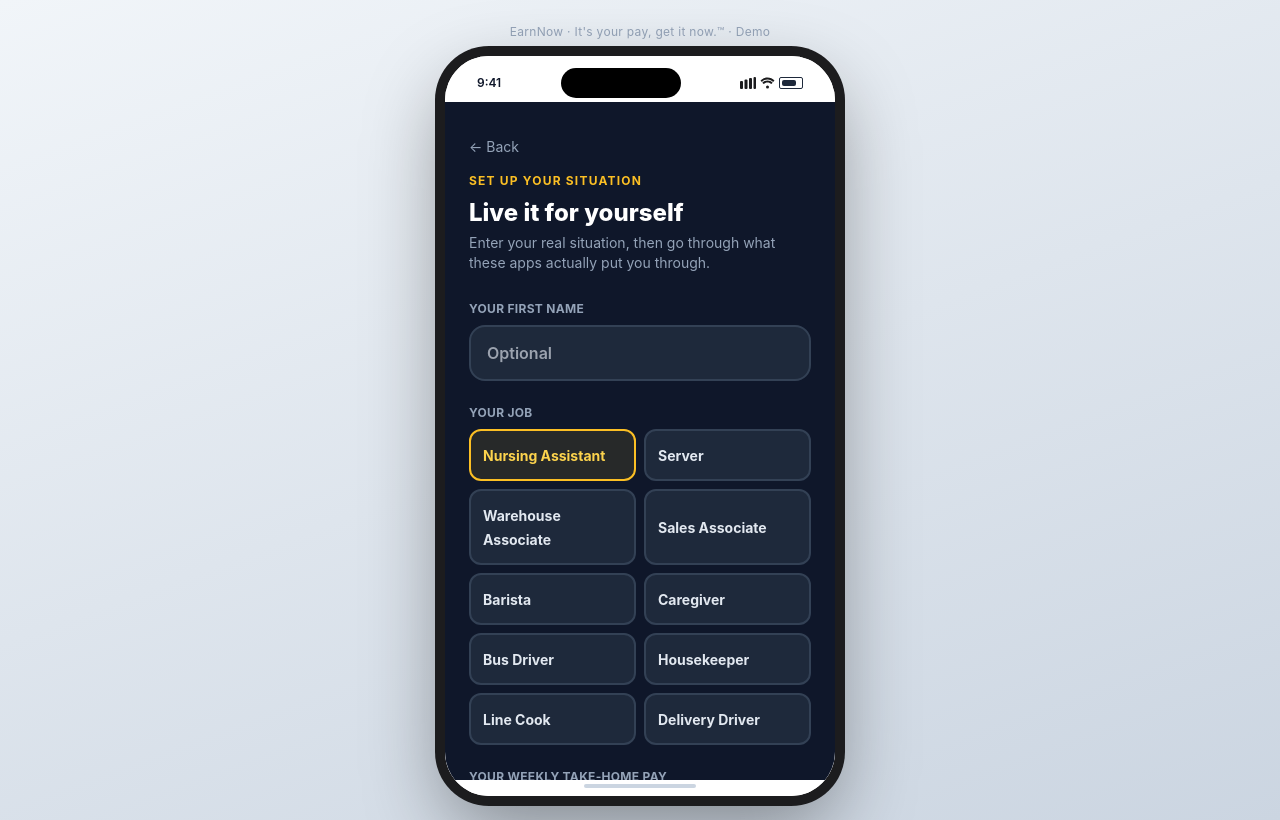
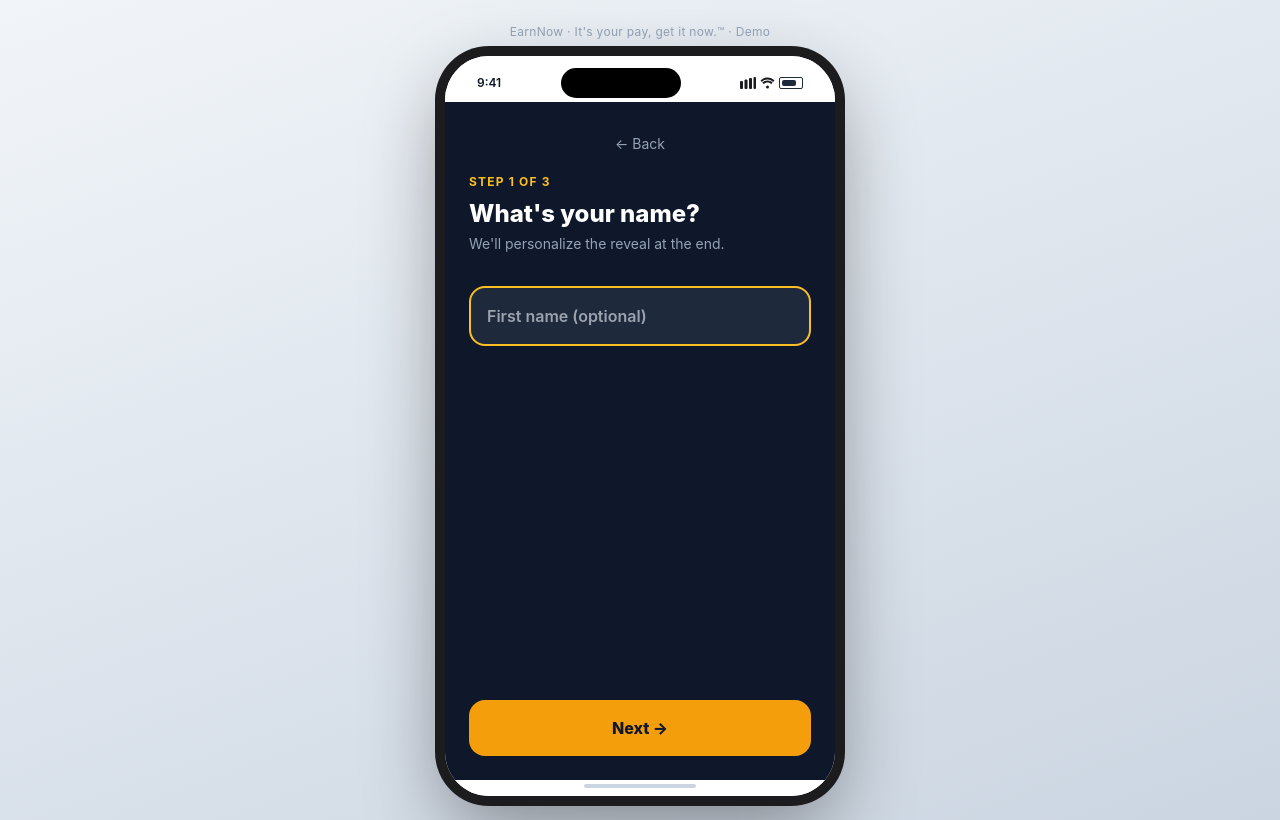
Before and after one commit to genesee-dan/ewa, a React (Vite) app: page / in a window 1280 px wide. Both pictures are taken after a click on the button "Play the simulation". Built offline with nearby package versions, Linux system fonts and the light colour scheme.

Commit message:
Game setup: 3 steps (name/profession/pay), no scroll, Other/custom job option
https://claude.ai/code/session_01UvPqbFmcMvGB2GWGapi6UP

```diff
--- a/src/screens/GameSetupScreen.jsx
+++ b/src/screens/GameSetupScreen.jsx
@@ -6,59 +6,104 @@ function fmt(n) {
   return n.toLocaleString('en-US', { style: 'currency', currency: 'USD', maximumFractionDigits: 0 })
 }
 
+const OTHER = { role: 'Other', employer: 'My Employer', rate: [12, 30], defaultRate: 18, job: null }
+const ALL_PROFS = [...PROFESSIONS, OTHER]
+
 export default function GameSetupScreen() {
   const { startGame, setGameMode } = useApp()
+  const [step, setStep] = useState(0) // 0=name, 1=profession, 2=pay
   const [name, setName] = useState('')
-  const [prof, setProf] = useState(PROFESSIONS[0])
+  const [prof, setProf] = useState(null)
+  const [customJob, setCustomJob] = useState('')
   const [weeklyPay, setWeeklyPay] = useState(650)
 
-  const annual = weeklyPay * 52
+  const selectedProf = prof?.role === 'Other'
+    ? { ...OTHER, role: customJob.trim() || 'Worker', job: PROFESSIONS[0].job }
+    : prof
 
-  return (
-    <div className="flex-1 overflow-y-auto bg-slate-900 text-white px-6 pt-8 pb-8" style={{ scrollbarWidth: 'none' }}>
-      <button onClick={() => setGameMode(false)} className="text-slate-400 text-sm mb-4">← Back</button>
-      <p className="text-xs font-bold text-amber-400 uppercase tracking-widest mb-2">Set up your situation</p>
-      <h1 className="text-2xl font-extrabold mb-1">Live it for yourself</h1>
-      <p className="text-sm text-slate-400 mb-7">
-        Enter your real situation, then go through what these apps actually put you through.
-      </p>
+  function handleEnter() {
+    startGame({ name, profession: selectedProf, weeklyPay })
+  }
 
-      {/* Name */}
-      <label className="block text-xs font-bold text-slate-400 uppercase tracking-wide mb-2">Your first name</label>
+  if (step === 0) return (
+    <div className="flex-1 flex flex-col px-6 pt-8 pb-6 bg-slate-900 text-white">
+      <button onClick={() => setGameMode(false)} className="text-slate-400 text-sm mb-5">← Back</button>
+      <p className="text-xs font-bold text-amber-400 uppercase tracking-widest mb-2">Step 1 of 3</p>
+      <h1 className="text-2xl font-extrabold mb-1">What's your name?</h1>
+      <p className="text-sm text-slate-400 mb-8">We'll personalize the reveal at the end.</p>
       <input
+        autoFocus
         type="text"
         value={name}
         onChange={e => setName(e.target.value)}
-        placeholder="Optional"
-        className="w-full bg-slate-800 border-2 border-slate-700 rounded-2xl px-4 py-3.5 text-base font-semibold text-white outline-none focus:border-amber-400 mb-6"
+        onKeyDown={e => e.key === 'Enter' && setStep(1)}
+        placeholder="First name (optional)"
+        className="w-full bg-slate-800 border-2 border-slate-700 rounded-2xl px-4 py-4 text-base font-semibold text-white outline-none focus:border-amber-400 mb-auto"
       />
+      <button
+        onClick={() => setStep(1)}
+        className="w-full bg-amber-500 text-slate-900 font-extrabold py-4 rounded-2xl text-base active:scale-95 transition-transform mt-8"
+      >
+        Next →
+      </button>
+    </div>
+  )
 
-      {/* Profession */}
-      <label className="block text-xs font-bold text-slate-400 uppercase tracking-wide mb-2">Your job</label>
-      <div className="grid grid-cols-2 gap-2 mb-6">
-        {PROFESSIONS.map(p => (
+  if (step === 1) return (
+    <div className="flex-1 flex flex-col px-6 pt-8 pb-6 bg-slate-900 text-white">
+      <button onClick={() => setStep(0)} className="text-slate-400 text-sm mb-5">← Back</button>
+      <p className="text-xs font-bold text-amber-400 uppercase tracking-widest mb-2">Step 2 of 3</p>
+      <h1 className="text-2xl font-extrabold mb-5">What's your job?</h1>
+      <div className="grid grid-cols-2 gap-2 mb-3">
+        {ALL_PROFS.map(p => (
           <button
             key={p.role}
             onClick={() => setProf(p)}
-            className={`text-left px-3 py-3 rounded-xl border-2 transition-colors ${
-              prof.role === p.role ? 'border-amber-400 bg-amber-400/10' : 'border-slate-700 bg-slate-800'
+            className={`text-left px-3 py-2.5 rounded-xl border-2 transition-colors ${
+              prof?.role === p.role ? 'border-amber-400 bg-amber-400/10' : 'border-slate-700 bg-slate-800'
             }`}
           >
-            <span className={`text-sm font-bold ${prof.role === p.role ? 'text-amber-300' : 'text-slate-200'}`}>
+            <span className={`text-sm font-bold leading-tight block ${prof?.role === p.role ? 'text-amber-300' : 'text-slate-200'}`}>
               {p.role}
             </span>
           </button>
         ))}
       </div>
+      {prof?.role === 'Other' && (
+        <input
+          autoFocus
+          type="text"
+          value={customJob}
+          onChange={e => setCustomJob(e.target.value)}
+          placeholder="Enter your job title"
+          className="w-full bg-slate-800 border-2 border-amber-400 rounded-2xl px-4 py-3 text-sm font-semibold text-white outline-none mb-1"
+        />
+      )}
+      <button
+        onClick={() => setStep(2)}
+        disabled={!prof || (prof.role === 'Other' && !customJob.trim())}
+        className={`w-full font-extrabold py-4 rounded-2xl text-base active:scale-95 transition-transform mt-auto ${
+          prof && !(prof.role === 'Other' && !customJob.trim())
+            ? 'bg-amber-500 text-slate-900'
+            : 'bg-slate-700 text-slate-500'
+        }`}
+      >
+        Next →
+      </button>
+    </div>
+  )
 
-      {/* Weekly pay slider */}
-      <label className="block text-xs font-bold text-slate-400 uppercase tracking-wide mb-2">
-        Your weekly take-home pay
-      </label>
-      <div className="bg-slate-800 rounded-2xl p-5 mb-8">
-        <div className="text-center mb-4">
-          <span className="text-4xl font-extrabold text-amber-400">{fmt(weeklyPay)}</span>
-          <span className="text-slate-400 text-sm">/week</span>
+  return (
+    <div className="flex-1 flex flex-col px-6 pt-8 pb-6 bg-slate-900 text-white">
+      <button onClick={() => setStep(1)} className="text-slate-400 text-sm mb-5">← Back</button>
+      <p className="text-xs font-bold text-amber-400 uppercase tracking-widest mb-2">Step 3 of 3</p>
+      <h1 className="text-2xl font-extrabold mb-1">Your weekly take-home pay</h1>
+      <p className="text-sm text-slate-400 mb-8">After taxes, what lands in your account each week?</p>
+      <div className="bg-slate-800 rounded-2xl p-6 mb-auto">
+        <div className="text-center mb-6">
+          <span className="text-5xl font-extrabold text-amber-400">{fmt(weeklyPay)}</span>
+          <span className="text-slate-400 text-base ml-1">/week</span>
+          <p className="text-sm text-slate-400 mt-2">{fmt(weeklyPay * 52)} / year</p>
         </div>
         <input
           type="range"
@@ -69,23 +114,19 @@ export default function GameSetupScreen() {
           onChange={e => setWeeklyPay(Number(e.target.value))}
           className="w-full accent-amber-400"
         />
-        <div className="flex justify-between text-[11px] text-slate-500 mt-1">
+        <div className="flex justify-between text-xs text-slate-500 mt-1">
           <span>$300</span>
           <span>$1,500</span>
         </div>
-        <p className="text-center text-xs text-slate-400 mt-3">
-          About <strong className="text-slate-200">{fmt(annual)}</strong> a year
-        </p>
       </div>
-
       <button
-        onClick={() => startGame({ name, profession: prof, weeklyPay })}
-        className="w-full bg-amber-500 text-slate-900 font-extrabold py-4 rounded-2xl text-base active:scale-95 transition-transform"
+        onClick={handleEnter}
+        className="w-full bg-amber-500 text-slate-900 font-extrabold py-4 rounded-2xl text-base active:scale-95 transition-transform mt-6"
       >
         Enter the simulation →
       </button>
-      <p className="text-center text-[11px] text-slate-500 mt-4">
-        We'll show you how you did at the end — no scores while you play.
+      <p className="text-center text-[11px] text-slate-500 mt-3">
+        No scores shown during play — only at the end.
       </p>
     </div>
   )
```
